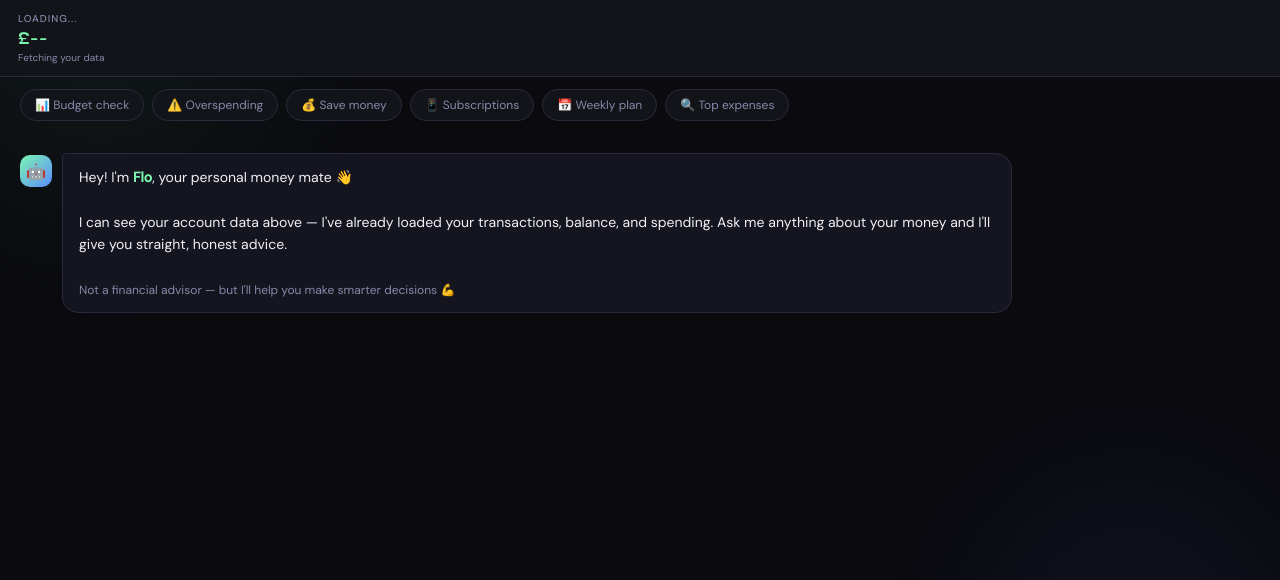
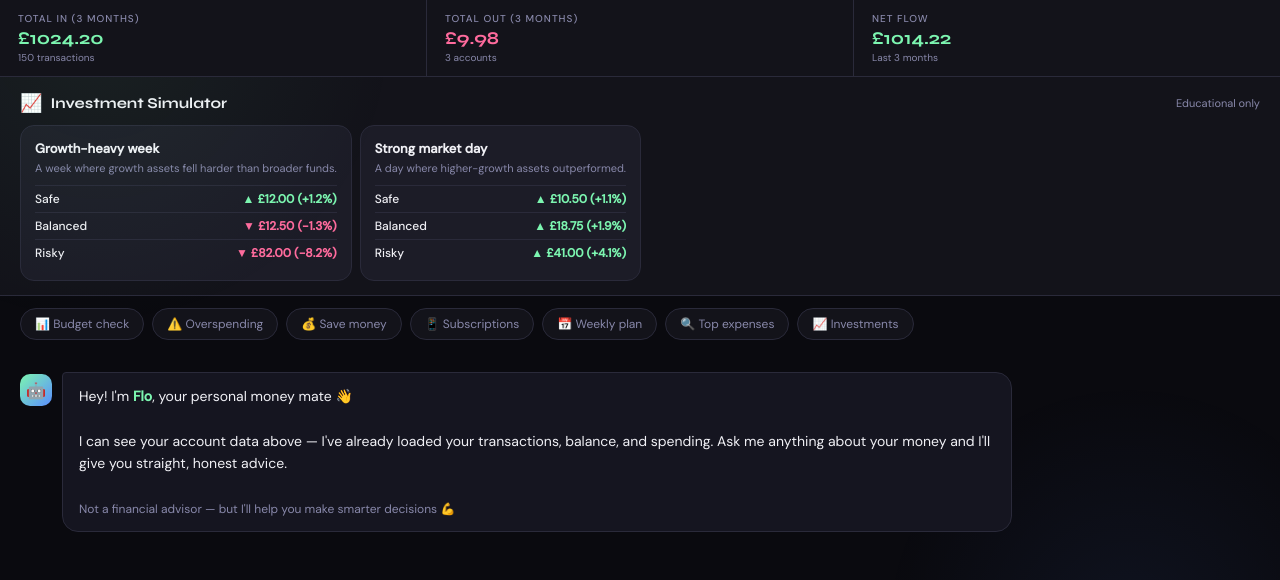
Before and after one commit to MaramIsmailSaber/Quackathon26, a Flask app: page / in a window 1280 px wide. Shown: the part 69-649 px from the top of the page. Run offline with Flask 3, Linux system fonts and the light colour scheme.

Commit message:
feat: Implement investment simulator with backend portfolio logic, UI display, and data integration.

```diff
--- a/requirements.txt
+++ b/requirements.txt
@@ -1,8 +1,2 @@
 flask
-fastapi>=0.115.0
-uvicorn[standard]>=0.32.0
-sqlalchemy>=2.0.0
-pydantic>=2.0.0
 python-dotenv>=1.0.0
-prometheus-fastapi-instrumentator>=7.0.0
-python-json-logger>=3.0.0
--- a/server.js
+++ b/server.js
@@ -7,6 +7,7 @@
 app.use(express.json());
 app.use(express.static('.'));
 app.use('/app', express.static('app'));
+app.use('/templates', express.static('templates'));
 
 app.post('/chat', async (req, res) => {
   try {
--- a/templates/test.html
+++ b/templates/test.html
@@ -391,6 +391,16 @@
   </div>
 </div>
 
+<!-- Investment Simulator Section -->
+<div id="investment-section" style="display:none; padding: 14px 20px; border-bottom: 1px solid var(--border); background: var(--surface);">
+  <div style="display:flex; align-items:center; gap:8px; margin-bottom:10px;">
+    <span style="font-size:18px;">📈</span>
+    <span style="font-family:'Syne',sans-serif; font-weight:700; font-size:15px;">Investment Simulator</span>
+    <span style="font-size:11px; color:var(--text-dim); margin-left:auto;">Educational only</span>
+  </div>
+  <div id="investment-cards" style="display:flex; gap:8px; overflow-x:auto;"></div>
+</div>
+
 <!-- Quick prompt chips -->
 <div class="quick-chips">
   <button class="chip" onclick="sendChip('Am I on track with my budget this month?')">📊 Budget check</button>
@@ -399,6 +409,7 @@
   <button class="chip" onclick="sendChip('Should I cancel any subscriptions?')">📱 Subscriptions</button>
   <button class="chip" onclick="sendChip('Give me a simple weekly budget plan')">📅 Weekly plan</button>
   <button class="chip" onclick="sendChip('What are my biggest expenses?')">🔍 Top expenses</button>
+  <button class="chip" onclick="sendChip('Show me how different investment portfolios compare')">📈 Investments</button>
 </div>
 
 <!-- Chat messages -->
@@ -421,38 +432,79 @@
 <div class="disclaimer">Flo is AI-powered. Not a licensed financial advisor. Always use your own judgment.</div>
 
 <script>
-// ─── MOCK BANK DATA ─────────────────────────────────────────────────────────
+// ─── BANK & INVESTMENT DATA ──────────────────────────────────────────────────
 let BANK_DATA = null;
+let INVESTMENT_DATA = null;
 
 // Load real bank data from insights.json
 fetch('/app/insights.json')
   .then(r => r.json())
   .then(data => {
-    BANK_DATA = data;
+    // Store the full data (insights are nested under transaction_insights)
+    BANK_DATA = data.transaction_insights;
+    INVESTMENT_DATA = data.investment_demo;
 
+    const s = BANK_DATA.summary;
     // Update the balance strip with real numbers
-    const totalIn = (data.summary.total_money_in_pence / 100).toFixed(2);
-    const totalOut = (data.summary.total_money_out_pence / 100).toFixed(2);
+    const totalIn = (s.total_money_in_pence / 100).toFixed(2);
+    const totalOut = (s.total_money_out_pence / 100).toFixed(2);
     document.querySelector('.balance-strip').innerHTML = `
       <div class="balance-card">
         <div class="balance-label">Total In (3 months)</div>
         <div class="balance-value positive">£${totalIn}</div>
-        <div class="balance-sub">${data.summary.transaction_count} transactions</div>
+        <div class="balance-sub">${s.transaction_count} transactions</div>
       </div>
       <div class="balance-card">
         <div class="balance-label">Total Out (3 months)</div>
         <div class="balance-value danger">£${totalOut}</div>
-        <div class="balance-sub">${data.summary.account_count} accounts</div>
+        <div class="balance-sub">${s.account_count} accounts</div>
       </div>
       <div class="balance-card">
         <div class="balance-label">Net Flow</div>
-        <div class="balance-value positive">£${(data.summary.net_flow_pence/100).toFixed(2)}</div>
+        <div class="balance-value positive">£${(s.net_flow_pence/100).toFixed(2)}</div>
         <div class="balance-sub">Last 3 months</div>
       </div>
     `;
     console.log('✅ Bank data loaded');
+
+    // Render investment simulator cards
+    if (INVESTMENT_DATA && INVESTMENT_DATA.simulations) {
+      renderInvestmentCards(INVESTMENT_DATA);
+    }
   })
   .catch(err => console.error('❌ Failed to load insights.json', err));
+
+function renderInvestmentCards(invData) {
+  const container = document.getElementById('investment-cards');
+  const section = document.getElementById('investment-section');
+  if (!container || !section) return;
+
+  // Group simulations by scenario
+  const byScenario = {};
+  invData.simulations.forEach(sim => {
+    const sid = sim.scenario.id;
+    if (!byScenario[sid]) byScenario[sid] = { scenario: sim.scenario, portfolios: [] };
+    byScenario[sid].portfolios.push(sim);
+  });
+
+  let html = '';
+  for (const [sid, group] of Object.entries(byScenario)) {
+    html += `<div style="min-width:280px; background:var(--surface2); border:1px solid var(--border); border-radius:14px; padding:14px; flex-shrink:0;">`;
+    html += `<div style="font-weight:600; font-size:13px; margin-bottom:4px;">${group.scenario.title}</div>`;
+    html += `<div style="font-size:11px; color:var(--text-dim); margin-bottom:10px;">${group.scenario.summary}</div>`;
+    group.portfolios.forEach(sim => {
+      const color = sim.change >= 0 ? 'var(--accent)' : 'var(--accent3)';
+      const arrow = sim.change >= 0 ? '▲' : '▼';
+      html += `<div style="display:flex; justify-content:space-between; align-items:center; padding:5px 0; border-top:1px solid var(--border);">`;
+      html += `<span style="font-size:12px; text-transform:capitalize; font-weight:500;">${sim.portfolio}</span>`;
+      html += `<span style="font-size:12px; color:${color}; font-weight:600;">${arrow} £${Math.abs(sim.change).toFixed(2)} (${sim.percent_change > 0 ? '+' : ''}${sim.percent_change.toFixed(1)}%)</span>`;
+      html += `</div>`;
+    });
+    html += `</div>`;
+  }
+  container.innerHTML = html;
+  section.style.display = 'block';
+}
 
 // ─── SYSTEM PROMPT ───────────────────────────────────────────────────────────
 const SYSTEM_PROMPT = `You are Flo, a friendly and empathetic personal finance assistant built specifically for students and young people. Your goal is to help them understand their money, make smarter decisions, and build healthy financial habits.
@@ -501,7 +553,7 @@
   const netFlow = (s.net_flow_pence / 100).toFixed(2);
 
   // Convert categories to readable format
-  const categoriesIn = Object.entries(BANK_DATA.money_in_by_category).map(([cat, val]) => ({
+  const categoriesIn = Object.entries(BANK_DATA.money_in_by_category || {}).map(([cat, val]) => ({
     category: cat,
     total: '£' + (val.total_pence / 100).toFixed(2),
     topMerchants: Object.entries(val.by_merchant)
@@ -510,6 +562,15 @@
       .map(([name, pence]) => `${name} £${(pence/100).toFixed(2)}`)
       .join(', ')
   }));
+
+  // Add investment context if available
+  let investmentContext = '';
+  if (INVESTMENT_DATA && INVESTMENT_DATA.simulations) {
+    investmentContext = `\n\nINVESTMENT SIMULATIONS (Educational Demo - £${INVESTMENT_DATA.starting_amount} starting):\n`;
+    INVESTMENT_DATA.simulations.forEach(sim => {
+      investmentContext += `- ${sim.scenario.title} / ${sim.portfolio}: £${sim.final_value.toFixed(2)} (${sim.percent_change > 0 ? '+' : ''}${sim.percent_change.toFixed(1)}%)\n`;
+    });
+  }
 
   return `[USER'S REAL BANK DATA - Last 3 months]
 Accounts: ${s.account_count}
@@ -522,8 +583,8 @@
 ${categoriesIn.map(c => `- ${c.category}: ${c.total} (top: ${c.topMerchants})`).join('\n')}
 
 MONEY OUT:
-${Object.entries(BANK_DATA.money_out_by_category).map(([cat, val]) =>
-  `- ${cat}: £${(val.total_pence/100).toFixed(2)}`).join('\n')}
+${Object.entries(BANK_DATA.money_out_by_category || {}).map(([cat, val]) =>
+  `- ${cat}: £${(val.total_pence/100).toFixed(2)}`).join('\n')}${investmentContext}
 [END OF BANK DATA]`;
 }
 
```
Also changed, not shown: Investment/Backend/portfolios.py (added, +19 -0 lines), Investment/Backend/simulator.py (added, +84 -0 lines), app/main.py (+12 -139 lines), Investment/Backend/__init__.py (added), Investment/__init__.py (added).
